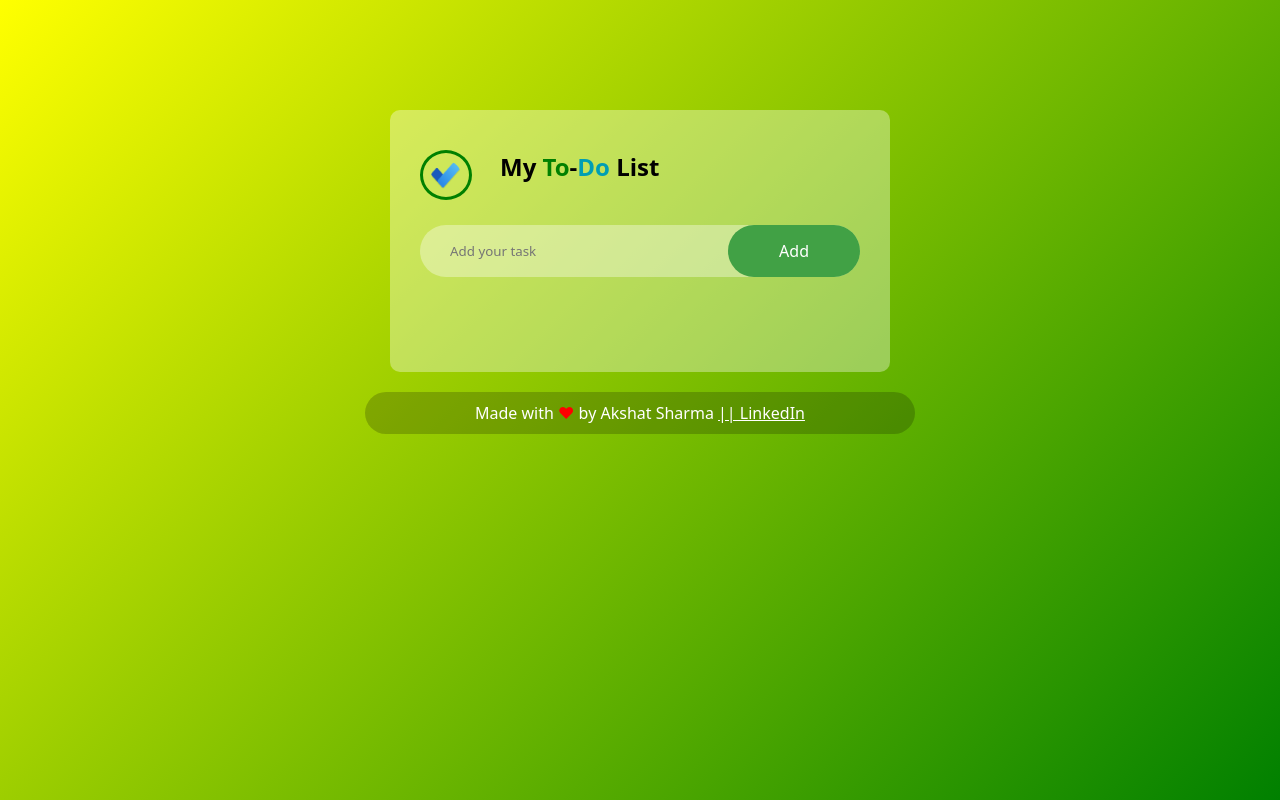
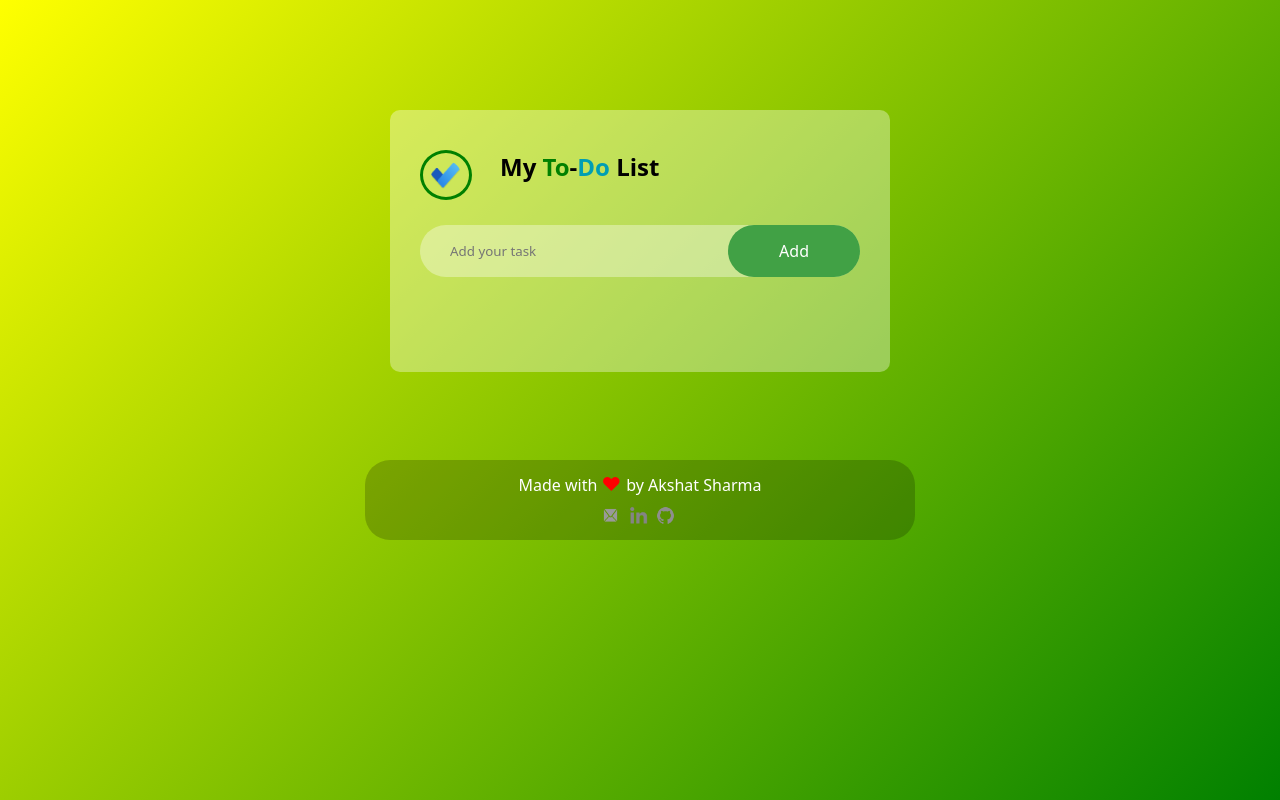
Before and after one commit to AkshatSharma5/To-Do-List-App, a plain HTML site: page index.html in a window 1280 px wide. Drawn offline with Linux system fonts and the light colour scheme.

Commit message:
finalised

```diff
--- a/index.html
+++ b/index.html
@@ -26,8 +26,10 @@
         </ul>
     </div>
 <footer>
-    <p>Made with <span style="color:red"> &#9829; </span> by Akshat Sharma
-    <a href="https://www.linkedin.com/in/akshat-sharma-7914a7250/"> || LinkedIn</a></p>
+    <p> Made with <span style="color:red;font-size: 1.2rem;"> &#9829; </span> by Akshat Sharma  <br>
+        <a href="mems220005007@iiti.ac.in"><img src="fbb.png"></a>
+        <a href="https://www.linkedin.com/in/akshat-sharma-7914a7250/"><img src="ig.png"></a>
+        <a href="https://github.com/AkshatSharma5/To-Do-List-App">  <img src="./in.png"></a></p>
 </footer>
 </div>
 <script src="script.js"></script>
--- a/styles.css
+++ b/styles.css
@@ -8,7 +8,7 @@
     width: 100%;
     min-height: 100vh;
     /* vh = viewport height */
-    background: linear-gradient(-45deg,green,yellow
+    background: linear-gradient(-45deg,#008000,yellow
     );
     padding:10px;
 }
@@ -80,6 +80,7 @@ left:8px;
 ul li.checked{
     color:#555;
     text-decoration: line-through;
+    transition: color 0.7s ease;
 }
 ul li.checked::before{
     background-image: url(/chk.png);
@@ -99,6 +100,7 @@ ul li span{
 }
 ul li span:hover{
     background-color: rgb(255,255,255,0.40);
+    transition: background-color 0.7s ease;
 }
 footer p{
 
@@ -109,8 +111,18 @@ footer p{
     align-items: center;
     text-align: center;
     width:550px;
-    margin:0px auto;
+    margin:88px auto;
 }
 a{color:white;
 
 }
+footer img{
+    width:19px;
+    height:19px;
+    margin-top:9px;margin-right: 4px;
+}
+footer img:hover{
+
+    transform: scale(1.15);
+    transition: transform 0.7s ease;;
+}
```
Also changed, not shown: fbb.png (added), ig.png (added), in.png (added).
